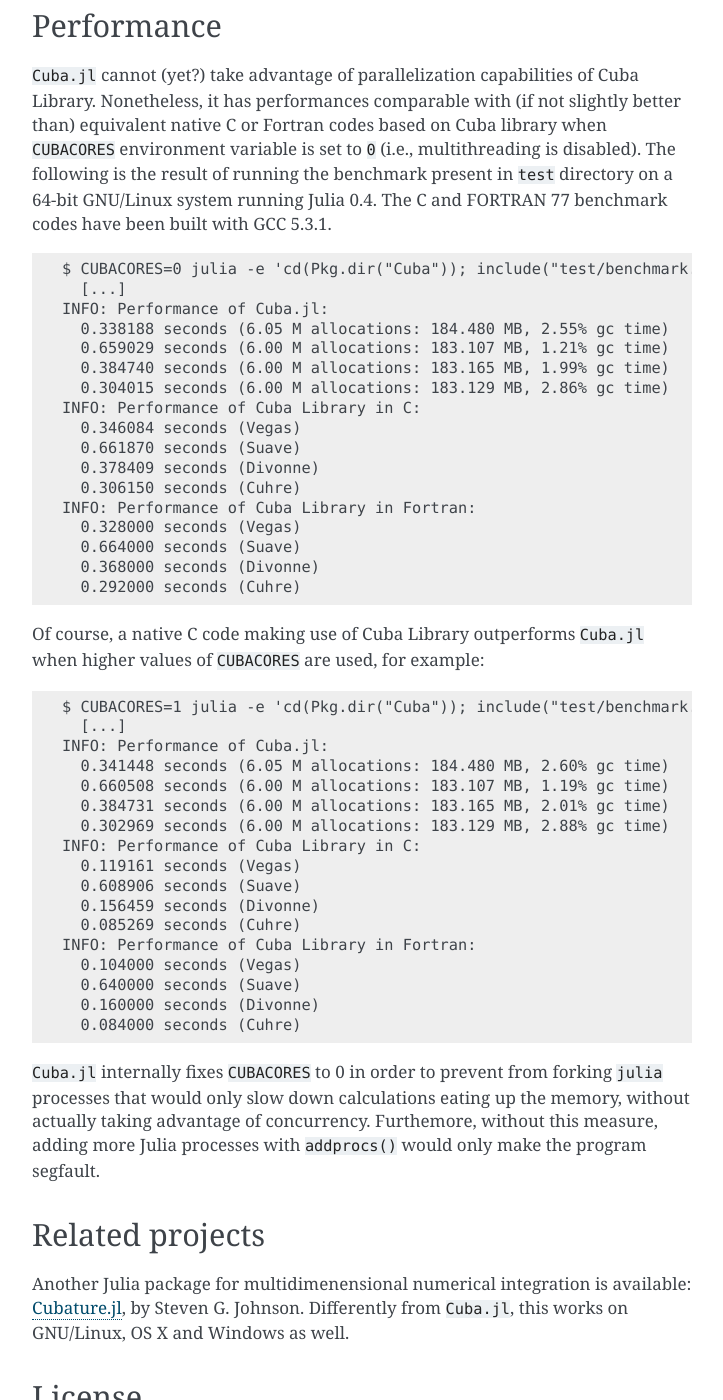
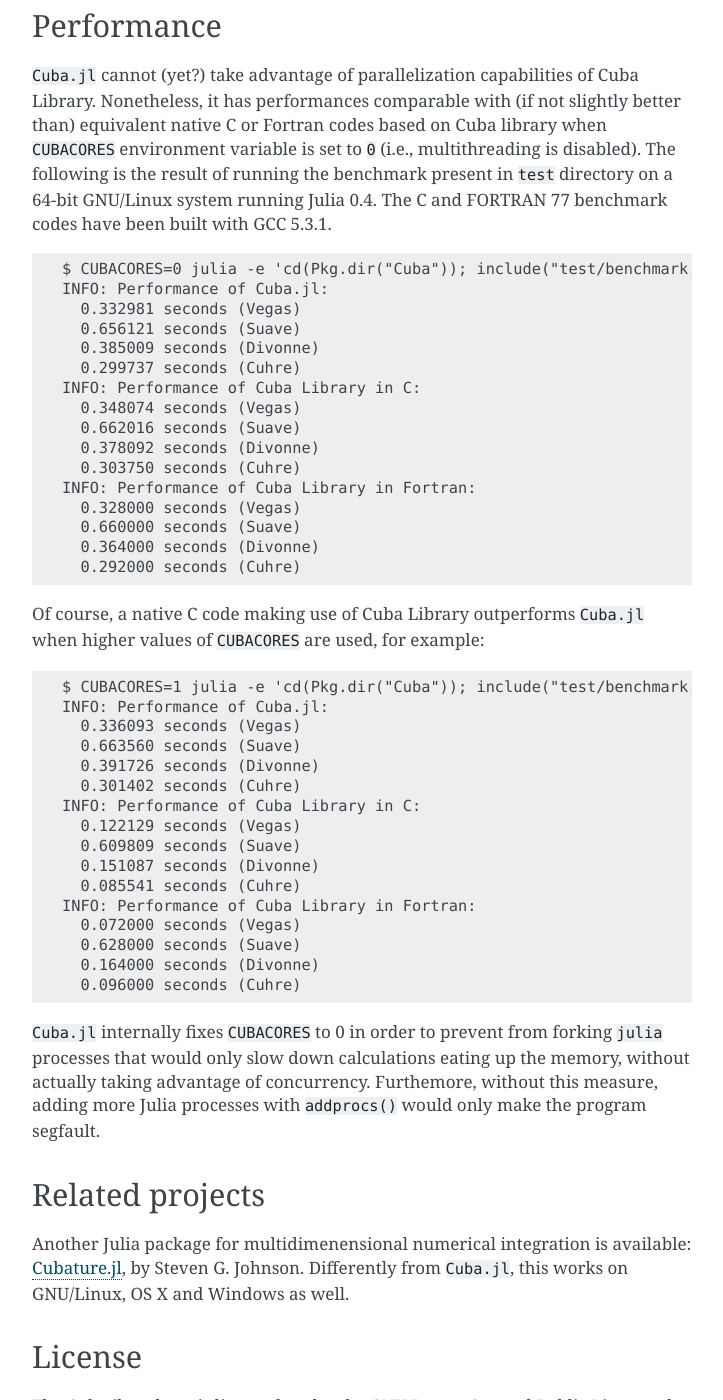
Before and after one commit to giordano/Cuba.jl, a Sphinx documentation site: the page built from docs/index.rst, in a window 1280 px wide and 1400 px high, scrolled down 11531 px. Shown: the whole window, without its empty margins (388-1111 px from the left). Built offline with Sphinx 7.4.7, drawn with Linux system fonts in a browser that asks for light colours.

Commit message:
Rework benchmark.jl to avoid use of @time macro

```diff
--- a/docs/index.rst
+++ b/docs/index.rst
@@ -549,21 +549,20 @@
 ::
 
     $ CUBACORES=0 julia -e 'cd(Pkg.dir("Cuba")); include("test/benchmark.jl")'
-      [...]
     INFO: Performance of Cuba.jl:
-      0.338188 seconds (6.05 M allocations: 184.480 MB, 2.55% gc time)
-      0.659029 seconds (6.00 M allocations: 183.107 MB, 1.21% gc time)
-      0.384740 seconds (6.00 M allocations: 183.165 MB, 1.99% gc time)
-      0.304015 seconds (6.00 M allocations: 183.129 MB, 2.86% gc time)
+      0.332981 seconds (Vegas)
+      0.656121 seconds (Suave)
+      0.385009 seconds (Divonne)
+      0.299737 seconds (Cuhre)
     INFO: Performance of Cuba Library in C:
-      0.346084 seconds (Vegas)
-      0.661870 seconds (Suave)
-      0.378409 seconds (Divonne)
-      0.306150 seconds (Cuhre)
+      0.348074 seconds (Vegas)
+      0.662016 seconds (Suave)
+      0.378092 seconds (Divonne)
+      0.303750 seconds (Cuhre)
     INFO: Performance of Cuba Library in Fortran:
       0.328000 seconds (Vegas)
-      0.664000 seconds (Suave)
-      0.368000 seconds (Divonne)
+      0.660000 seconds (Suave)
+      0.364000 seconds (Divonne)
       0.292000 seconds (Cuhre)
 
 Of course, a native C code making use of Cuba Library outperforms
@@ -572,22 +571,21 @@
 ::
 
     $ CUBACORES=1 julia -e 'cd(Pkg.dir("Cuba")); include("test/benchmark.jl")'
-      [...]
     INFO: Performance of Cuba.jl:
-      0.341448 seconds (6.05 M allocations: 184.480 MB, 2.60% gc time)
-      0.660508 seconds (6.00 M allocations: 183.107 MB, 1.19% gc time)
-      0.384731 seconds (6.00 M allocations: 183.165 MB, 2.01% gc time)
-      0.302969 seconds (6.00 M allocations: 183.129 MB, 2.88% gc time)
+      0.336093 seconds (Vegas)
+      0.663560 seconds (Suave)
+      0.391726 seconds (Divonne)
+      0.301402 seconds (Cuhre)
     INFO: Performance of Cuba Library in C:
-      0.119161 seconds (Vegas)
-      0.608906 seconds (Suave)
-      0.156459 seconds (Divonne)
-      0.085269 seconds (Cuhre)
+      0.122129 seconds (Vegas)
+      0.609809 seconds (Suave)
+      0.151087 seconds (Divonne)
+      0.085541 seconds (Cuhre)
     INFO: Performance of Cuba Library in Fortran:
-      0.104000 seconds (Vegas)
-      0.640000 seconds (Suave)
-      0.160000 seconds (Divonne)
-      0.084000 seconds (Cuhre)
+      0.072000 seconds (Vegas)
+      0.628000 seconds (Suave)
+      0.164000 seconds (Divonne)
+      0.096000 seconds (Cuhre)
 
 ``Cuba.jl`` internally fixes ``CUBACORES`` to 0 in order to prevent from
 forking ``julia`` processes that would only slow down calculations
```
Also changed, not shown: README.md (+22 -24 lines), 1 other file.
